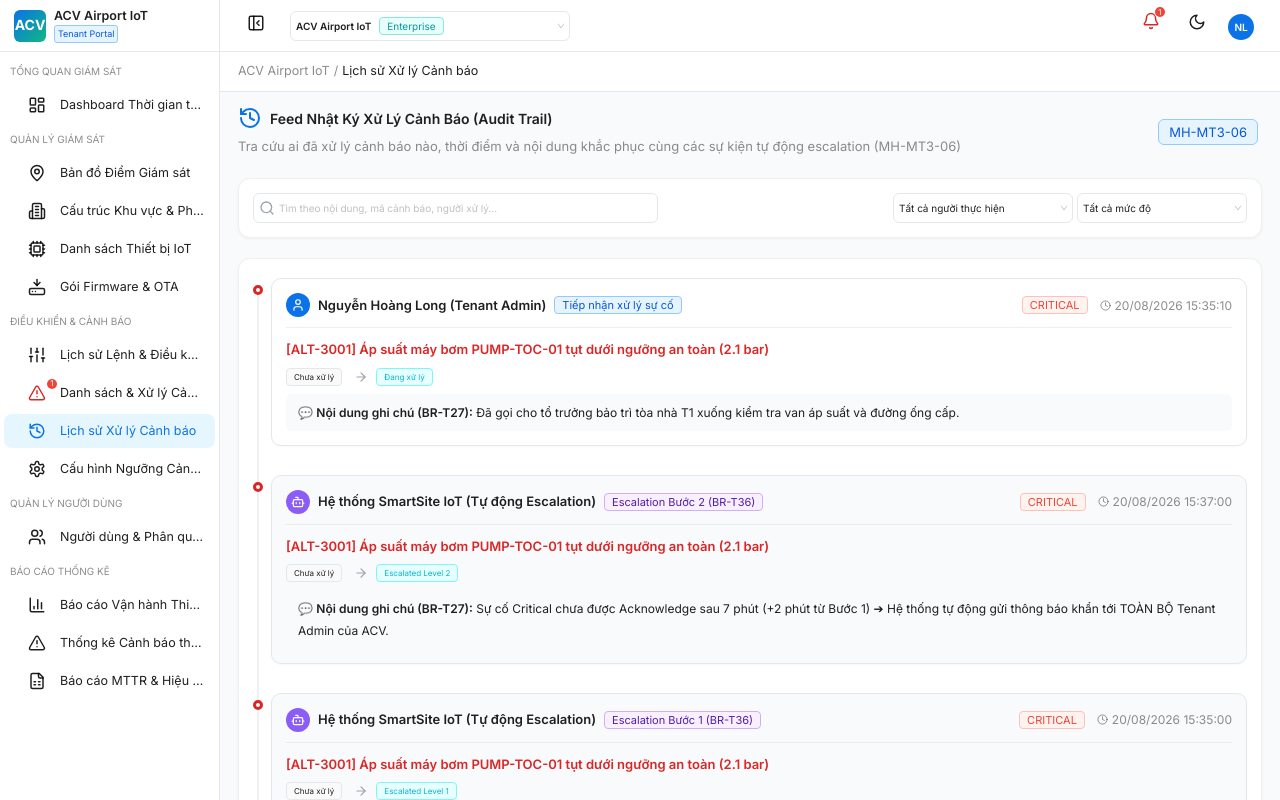
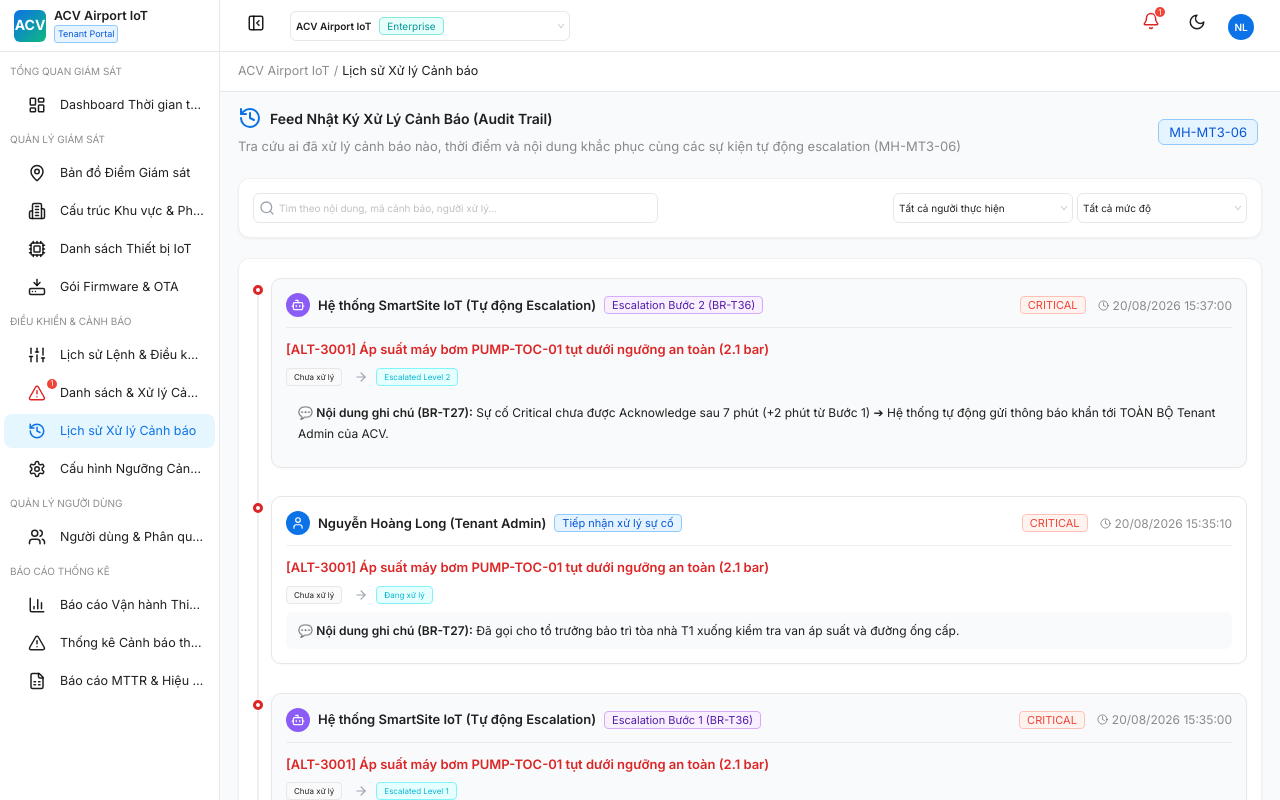
Before and after one commit to ruadepzai/Smartsite-IoT-Platform, a React (Vite) app: page /tenant/alert-feed in a window 1280 px wide. Shown: the top 800 px of the page. Built offline with nearby package versions, Linux system fonts and the light colour scheme; a web font is replaced by a local one.

Commit message:
fix(feed): ensure dynamic reverse chronological sort for MH-MT3-06 alert feed

```diff
--- a/src/pages/tenant/alerts/TenantAlertFeed.jsx
+++ b/src/pages/tenant/alerts/TenantAlertFeed.jsx
@@ -127,7 +127,7 @@ export default function TenantAlertFeed() {
   ];
 
   const filteredFeed = useMemo(() => {
-    return feedItems.filter((item) => {
+    const list = feedItems.filter((item) => {
       const term = searchText.toLowerCase().trim();
       const matchSearch =
         !term ||
@@ -142,6 +142,18 @@ export default function TenantAlertFeed() {
         (filterActor === 'SYSTEM' ? item.isSystem : !item.isSystem);
 
       return matchSearch && matchSeverity && matchActor;
+    });
+
+    // Logic nghiệp vụ: Sắp xếp theo dòng thời gian giảm dần (Mới nhất lên đầu — Reverse Chronological)
+    return list.sort((a, b) => {
+      const parseDate = (dStr) => {
+        if (!dStr) return 0;
+        const [datePart, timePart] = dStr.split(' ');
+        const [d, m, y] = datePart.split('/');
+        const [h, min, s] = (timePart || '00:00:00').split(':');
+        return new Date(y, m - 1, d, h, min, s).getTime();
+      };
+      return parseDate(b.timestamp) - parseDate(a.timestamp);
     });
   }, [feedItems, searchText, filterSeverity, filterActor]);
 
```
